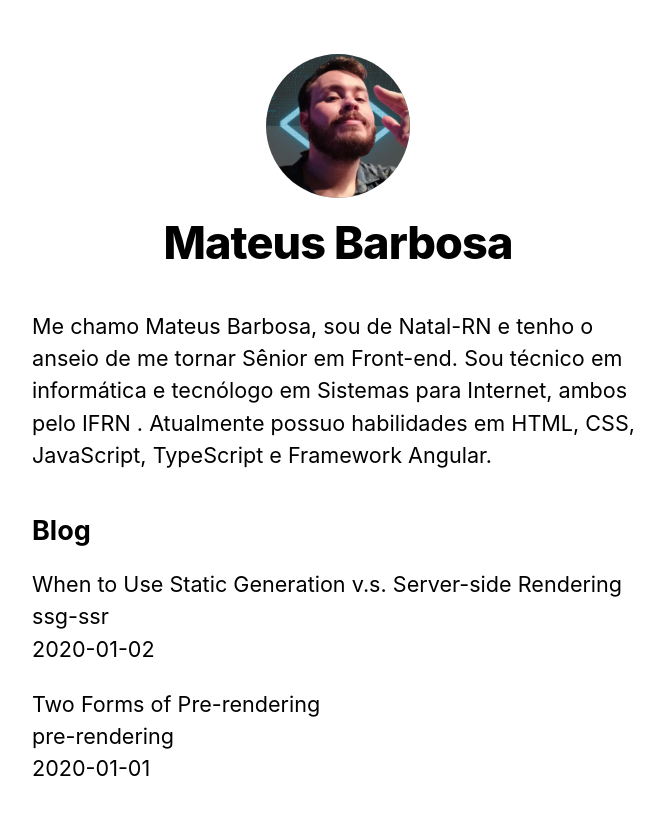
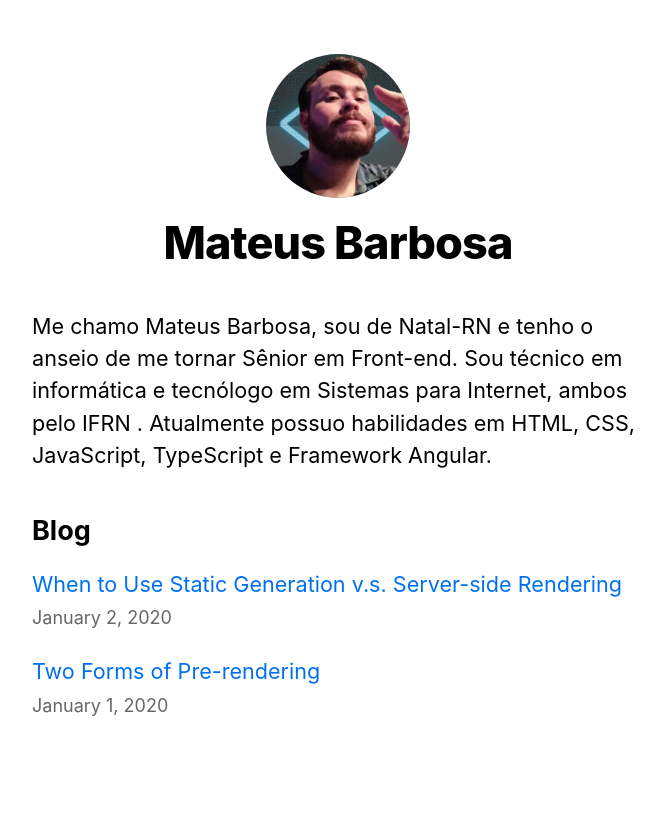
Before and after one commit to mteusbarbosa/nextjs-blog, a Next.js app: page / in a window 1280 px wide. Shown: the top 814 px of the page, without its empty margins (302-967 px from the left). Built offline with nearby package versions, Linux system fonts and the light colour scheme.

Commit message:
Polishing the Index Page

```diff
--- a/pages/index.js
+++ b/pages/index.js
@@ -3,6 +3,7 @@
 import utilStyles from '../styles/utils.module.css';
 import Link from 'next/link';
 import { getSortedPostsData } from '../lib/posts';
+import Date from '../components/date';
 
 export async function getStaticProps() {
   const allPostsData = getSortedPostsData();
@@ -27,11 +28,11 @@
         <ul className={utilStyles.list}>
           {allPostsData.map(({ id, date, title }) => (
             <li className={utilStyles.listItem} key={id}>
-              {title}
-              <br />
-              {id}
-              <br />
-              {date}
+              <Link href={`/posts/${id}`}>{title}</Link>
+              <br/>
+              <small className={utilStyles.lightText}>
+                <Date dateString={date} />
+              </small>
             </li>
           ))}
         </ul>
```
